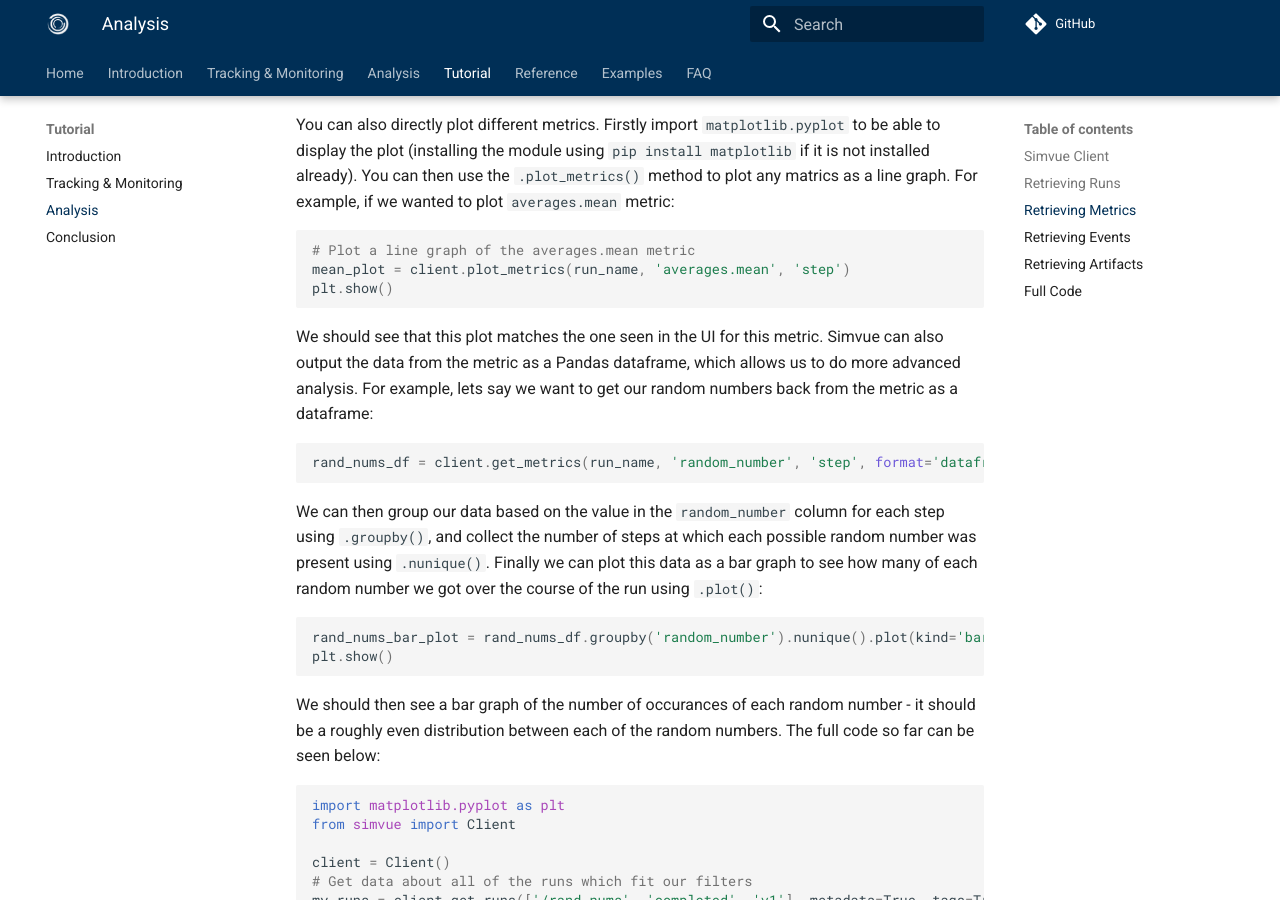
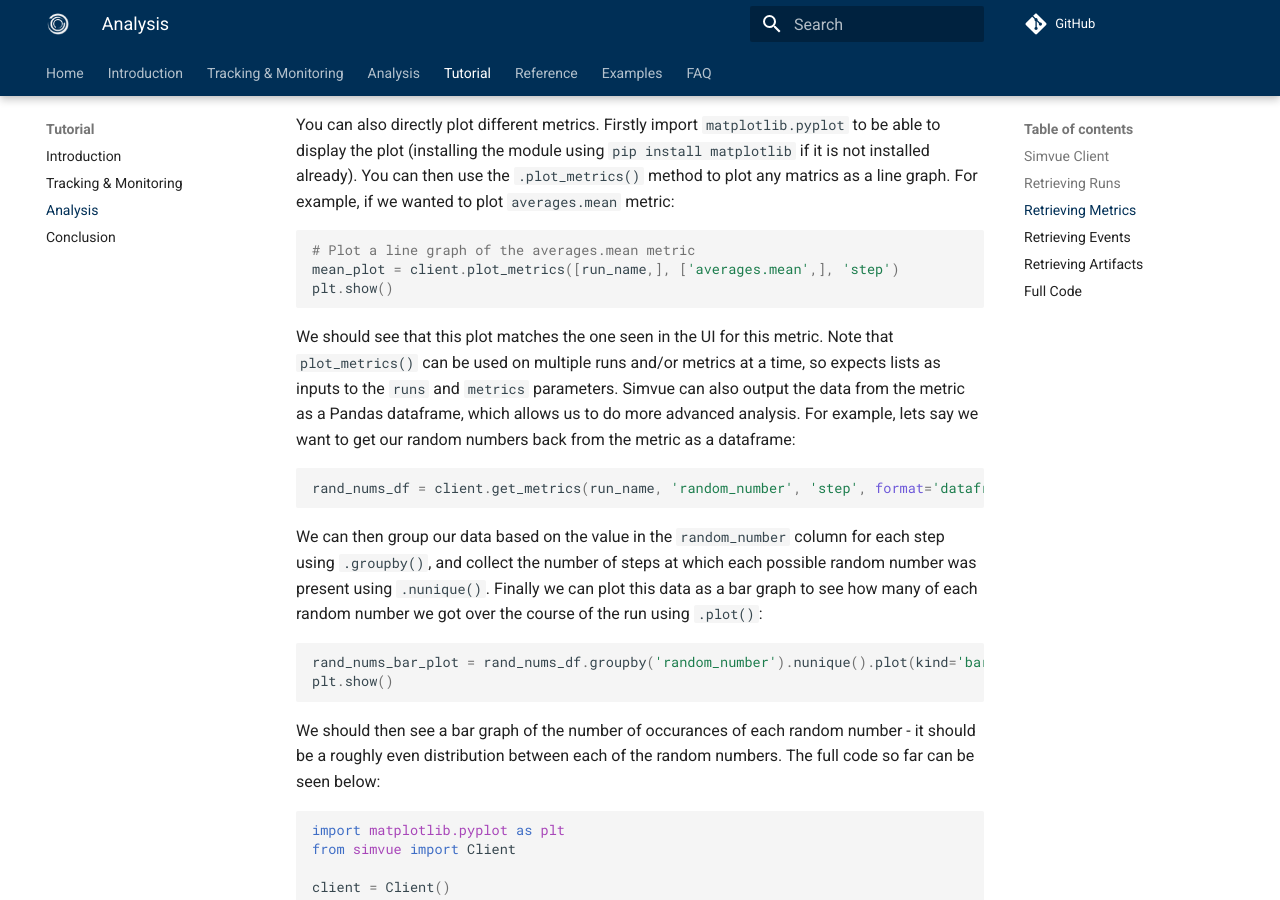
Before and after one commit to simvue-io/docs, an MkDocs documentation site: the page built from docs/tutorial/analysis.md, in a window 1280 px wide and 900 px high, scrolled down 2307 px. Built offline with MkDocs 1.6.1 and Material for MkDocs 9.7.7, drawn with Linux system fonts in a browser that asks for light colours.

Commit message:
Change analysis tutorial to make clear plot_metrics() expects lists of metrics and runs

````diff
--- a/docs/tutorial/analysis.md
+++ b/docs/tutorial/analysis.md
@@ -75,10 +75,10 @@ for metric_name in metrics_names:
 You can also directly plot different metrics. Firstly import `matplotlib.pyplot` to be able to display the plot (installing the module using `pip install matplotlib` if it is not installed already). You can then use the `.plot_metrics()` method to plot any matrics as a line graph. For example, if we wanted to plot `averages.mean` metric:
 ``` py
 # Plot a line graph of the averages.mean metric
-mean_plot = client.plot_metrics(run_name, 'averages.mean', 'step')
+mean_plot = client.plot_metrics([run_name,], ['averages.mean',], 'step')
 plt.show()
 ```
-We should see that this plot matches the one seen in the UI for this metric. Simvue can also output the data from the metric as a Pandas dataframe, which allows us to do more advanced analysis. For example, lets say we want to get our random numbers back from the metric as a dataframe:
+We should see that this plot matches the one seen in the UI for this metric. Note that `plot_metrics()` can be used on multiple runs and/or metrics at a time, so expects lists as inputs to the `runs` and `metrics` parameters. Simvue can also output the data from the metric as a Pandas dataframe, which allows us to do more advanced analysis. For example, lets say we want to get our random numbers back from the metric as a dataframe:
 ``` py
 rand_nums_df = client.get_metrics(run_name, 'random_number', 'step', format='dataframe')
 ```
@@ -176,7 +176,7 @@ for metric_name in metrics_names:
     print(f"Summary of {metric_name}: \n {client.get_metrics_summaries(metric_name)}")
 
 # Plot a line graph of the averages.mean metric
-mean_plot = client.plot_metrics(run_name, 'averages.mean', 'step')
+mean_plot = client.plot_metrics([run_name,], ['averages.mean',], 'step')
 
 # Plot a bar graph of the number of occrances of each random number
 rand_nums_df = client.get_metrics(run_name, 'random_number', 'step', format='dataframe')
````
Also changed, not shown: docs/tutorial/tracking-and-monitoring.md (+1 -1 lines).
